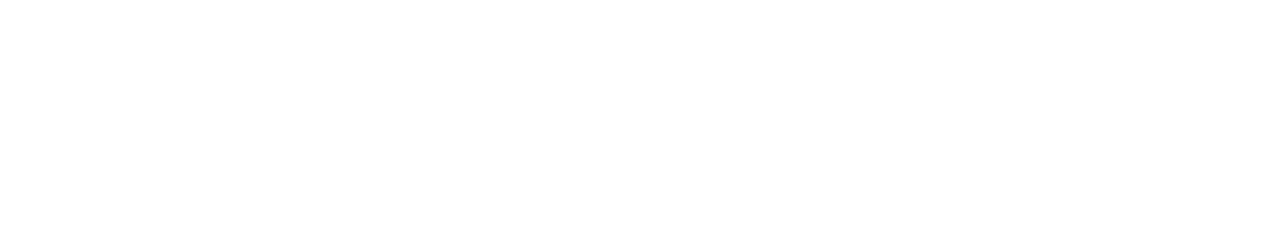
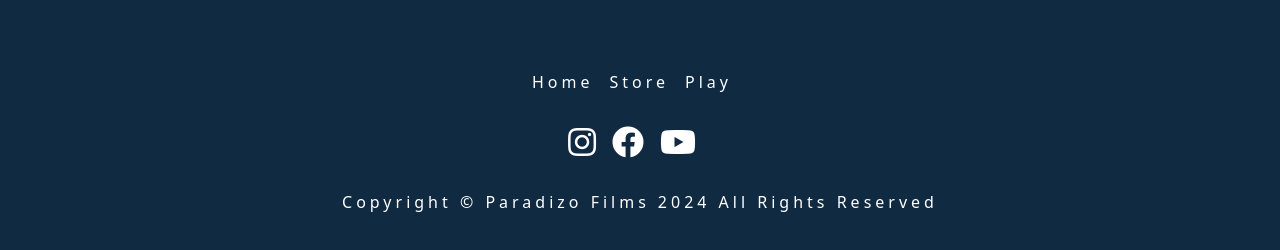
Before and after one commit to Papa-Sean/paradizoFilms, a React (Vite) app: page / in a window 1280 px wide. Shown: the part 810-1060 px from the top of the page. Before the commit the page ends 800 px from the top, so only its background shows below. Built offline with nearby package versions, Linux system fonts and the light colour scheme.

Commit message:
added footer

```diff
--- a/src/App.jsx
+++ b/src/App.jsx
@@ -1,11 +1,13 @@
 import Navbar from "./components/Navbar";
 import Hero from "./components/Hero";
+import Footer from "./components/Footer";
 
 function App() {
   return(
     <>
       <Navbar/>
       <Hero/>
+      <Footer/>
     </>
   )
 }
--- /dev/null
+++ b/src/components/Footer.jsx
@@ -0,0 +1,37 @@
+import React from "react";
+import { pageLinks, socialLinks } from "../data";
+
+const Footer = () => {
+    return (
+        <footer className="section footer">
+            <ul className="footer-links">
+                {pageLinks.map((link) => {
+                    const {id, href, text} = link
+                    return(
+                        <li key={id}>
+                            <a href={href} className="footer-link">{text}</a>
+                        </li>
+                    )
+                })}
+            </ul>
+            <ul className="footer-icons">
+                {socialLinks.map((link) => {
+                    const {id, href, icon} = link
+                    return(
+                        <li key={id}>
+                            <a href={href} target="_blank" rel="noreferrer" className="footer-icon">
+                                <i className={icon}></i>
+                            </a>
+                        </li>
+                    )
+                })}
+            </ul>
+            <p className="copyright">
+                copyright &copy; Paradizo Films
+                <span id="date">{new Date().getFullYear()}</span> all rights reserved
+            </p>
+        </footer>
+    )
+}
+
+export default Footer
```
